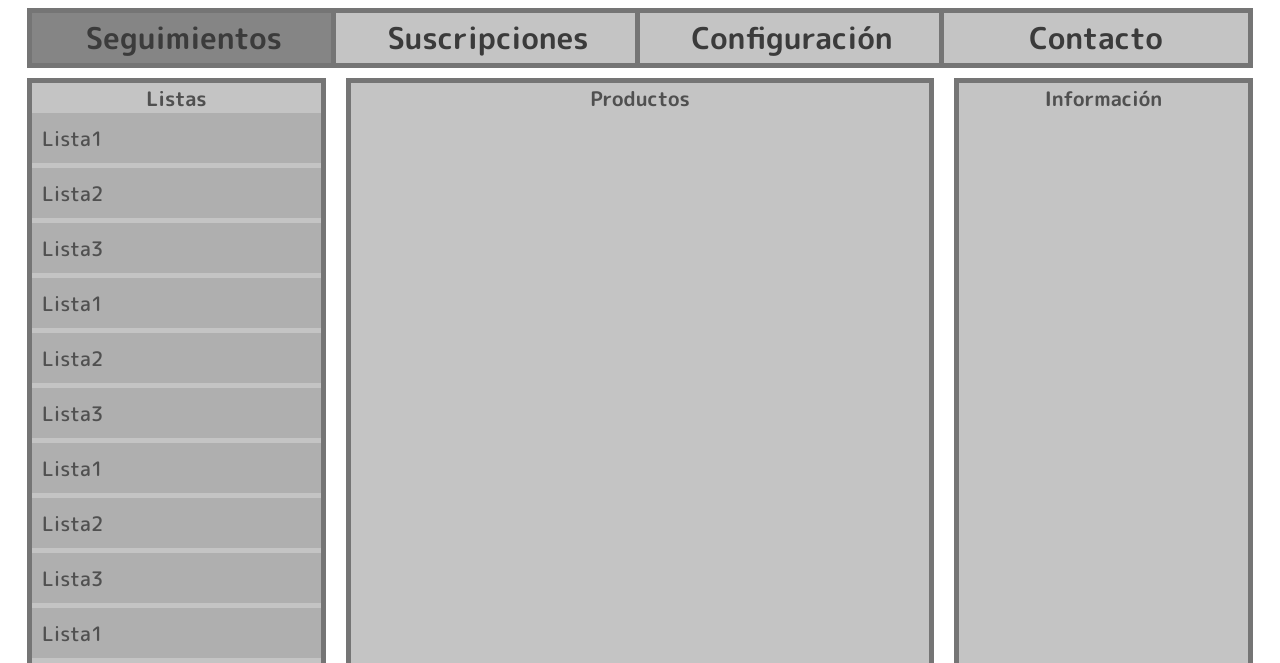
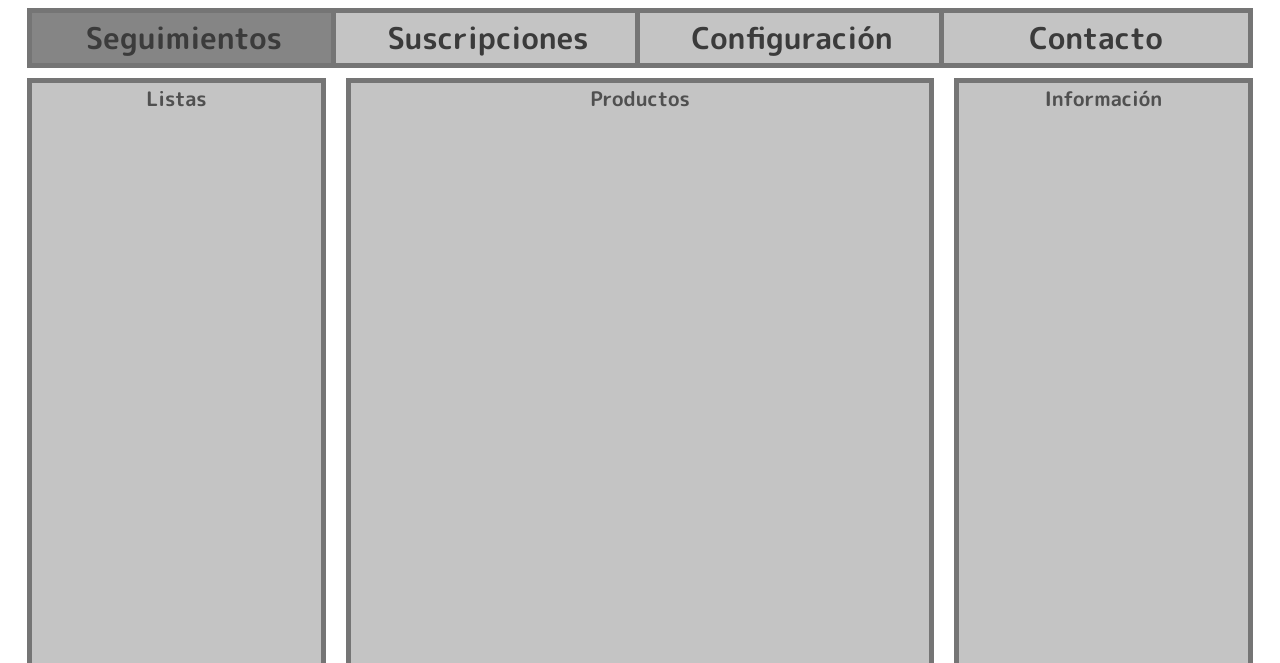
Before and after one commit to SRomar/Capytrack-2020, a browser extension: page 02 - Prueba Extensión/options.html in a window 1280 px wide. Shown: the part 247-910 px from the top of the page. Drawn offline with Linux system fonts and the light colour scheme.

Commit message:
hice merge con rama Santiago

```diff
--- a/02 - Prueba Extensión/js/options.js
+++ b/02 - Prueba Extensión/js/options.js
@@ -9,6 +9,7 @@ $(document).ready(function(){
       });
     }
   });
+
 
 
   $(document).on('click','#btnSeguimientos', function() {
--- a/02 - Prueba Extensión/options.html
+++ b/02 - Prueba Extensión/options.html
@@ -34,29 +34,15 @@
         <div class="listas">
             <h3>Listas</h3>
             <ul id="listaDeListas">
-                <li class="elementoLista">Lista1</li>
-                <li class="elementoLista">Lista2</li>
-                <li class="elementoLista">Lista3</li>
-                <li class="elementoLista">Lista1</li>
-                <li class="elementoLista">Lista2</li>
-                <li class="elementoLista">Lista3</li>
-                <li class="elementoLista">Lista1</li>
-                <li class="elementoLista">Lista2</li>
-                <li class="elementoLista">Lista3</li>
-                <li class="elementoLista">Lista1</li>
-                <li class="elementoLista">Lista2</li>
-                <li class="elementoLista">Lista3</li>
-                <li class="elementoLista">Lista1</li>
-                <li class="elementoLista">Lista2</li>
-                <li class="elementoLista">Lista3</li>
-                <li class="elementoLista">Lista1</li>
-                <li class="elementoLista">Lista2</li>
-                <li class="elementoLista">Lista3</li>
+
             </ul>
         </div>
 
         <div class="productos">
             <h3>Productos</h3>
+            <ul id="listaDeProductos">
+
+            </ul>
         </div>
         <div class="informacion">
             <h3>Información</h3>
```
